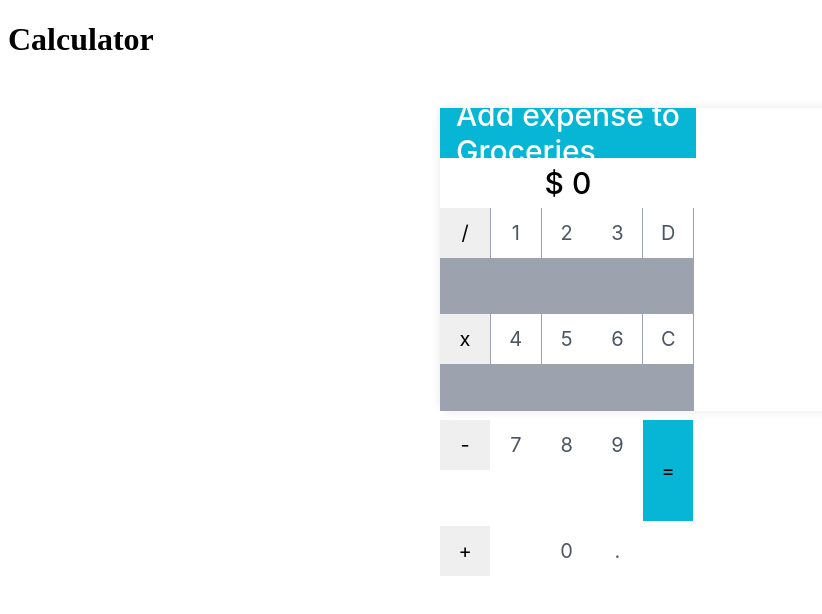
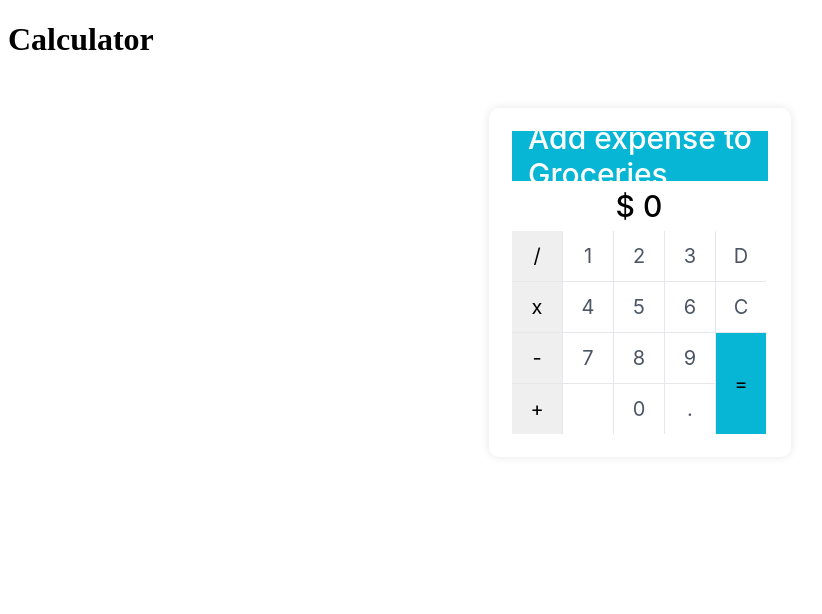
Before and after one commit to Amanda-Trigueros/ExpensableCalculator, a React (Create React App) app: page / in a window 1280 px wide. Shown: the top 614 px of the page, without its empty margins (0-822 px from the left). Built offline with nearby package versions, Linux system fonts and the light colour scheme.

Commit message:
style: Add style for button view structure

```diff
--- a/src/calculator.js
+++ b/src/calculator.js
@@ -1,4 +1,4 @@
-//  /** @jsxImportSource @emotion/react */
+ /** @jsxImportSource @emotion/react */
 //  import { css } from "@emotion/react";
  // import styled from "@emotion/styled";
  import { colors } from "./global/colors"
@@ -139,6 +139,8 @@ function FunctionCalculator({ category }) {
           <Button value={1} onClick={handleClick}>1</Button>
           <Button value={4} onClick={handleClick}>4</Button>
           <Button value={7} onClick={handleClick}>7</Button>
+          <Button></Button>
+
 
         </div>
 
--- a/src/components/keyboard.js
+++ b/src/components/keyboard.js
@@ -13,16 +13,14 @@ import { colors } from "../global/colors"
   //   flex-grow: 0;`
   // }
 
-export function Keyboard({ children }) {
+  export function Calculator({category,children}){
     return (
       <div css={css`
-    display: grid;
-    grid-template-columns: repeat(5, 1fr);
-    position: center;
-    width: 254px;
-    height: 203px;
-    background: ${colors.gray[400]};
-    color: ${colors.gray[600]};
+      max-width: 256px;
+      margin: 50px auto;
+      padding: 23px;
+      border-radius: 10px;
+      box-shadow: 0 0 10px rgba(0, 0, 0, 0.1);
       `}
       >
         {children}
@@ -57,7 +55,7 @@ export function Display({ children }) {
     return (
       <div css={css`
 
-    width: 256px;
+      width: 254px;
       height: 50px;
       background: ${colors.white};
       font-family: 'Inter';
@@ -73,15 +71,17 @@ export function Display({ children }) {
       </div>
     )
   }
-
-export function Calculator({category,children}){
+  export function Keyboard({ children }) {
     return (
       <div css={css`
-    max-width: 400px;
-    margin: 50px auto;
-    background-color: #fff;
-    border-radius: 10px;
-    box-shadow: 0 0 10px rgba(0, 0, 0, 0.1);
+      display: grid;
+      grid-template-columns: repeat(5, 1fr);
+      position: center;
+      width: 254px;
+      height: 203px;
+      background: ${colors.gray[200]};
+      color: ${colors.gray[600]};
+      gap: 1px;
     `}
     >
       {children}
@@ -89,10 +89,13 @@ export function Calculator({category,children}){
   )
 }
 
+
+
+
 export const columnStyle = css`
 display: grid;
-grid-template-rows: repeat(4, 1fr);
-grid-gap: 5px;
+grid-template-rows: repeat(1, 1fr);
+grid-gap: 1px;
 `;
 
 // export const buttonStyles = {
```
Lines whose indentation alone changed are shown as unchanged.
